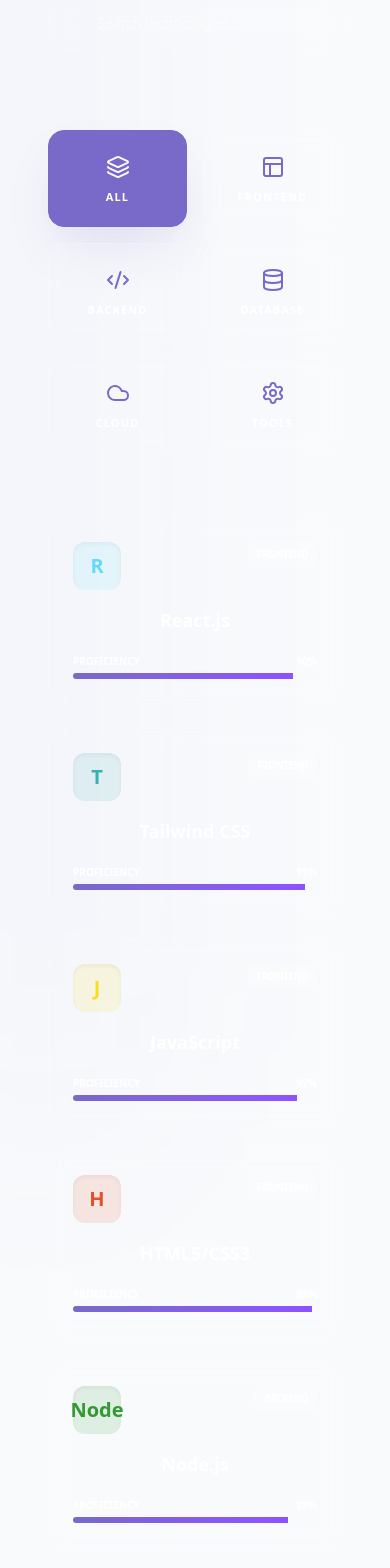
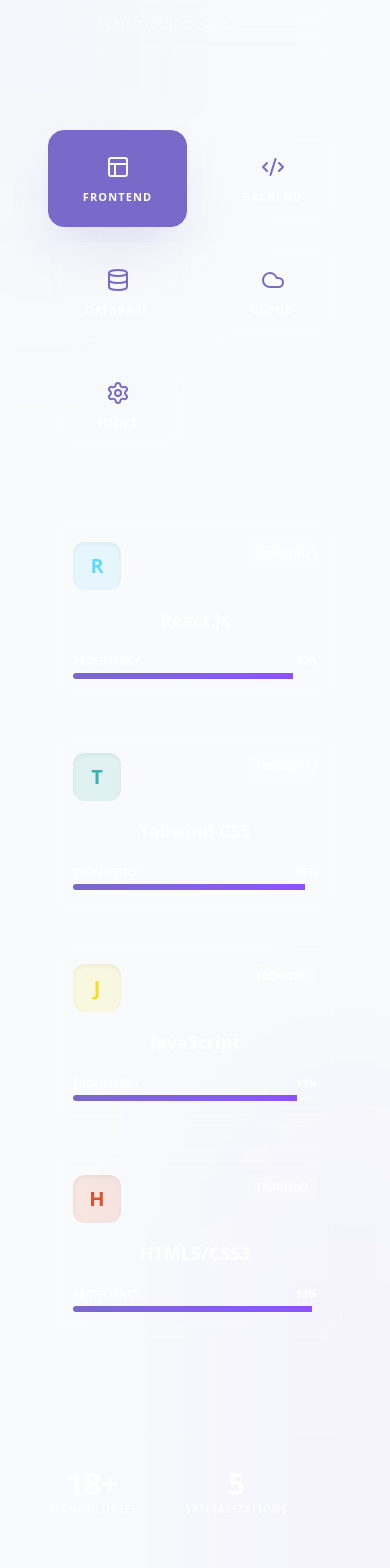
Before and after one commit to NAITIKK682/naitik-portfolio, a React (Vite) app: page / in a window 390 px wide. Shown: the part 2960-4528 px from the top of the page. Built offline with nearby package versions, Linux system fonts and the light colour scheme.

Commit message:
feat: update skills data and refine UI category filters

```diff
--- a/src/components/SkillsSection.jsx
+++ b/src/components/SkillsSection.jsx
@@ -6,11 +6,12 @@ import StarBackground from "./StarBackground";
 import {
   Code2, Terminal, Database, Cpu, Layout, Settings,
   Layers, Search, MousePointer2, ExternalLink,
-  ChevronRight, Sparkles, Box, ShieldCheck, Globe, Cloud
+  ChevronRight, Sparkles, Box, ShieldCheck, Globe, Cloud,
+  BarChart3, FileSpreadsheet
 } from "lucide-react";
 
 /* -------------------------------------------------------------------------- */
-/* DATA DEFINITION - Updated as per Resume                                    */
+/* DATA DEFINITION - Updated as per Request                                   */
 /* -------------------------------------------------------------------------- */
 
 const skills = [
@@ -34,16 +35,16 @@ const skills = [
   { name: "AWS", category: "Cloud", level: 75, icon: "AWS", color: "#FF9900" },
   { name: "Vercel", category: "Cloud", level: 85, icon: "Vc", color: "#000000" },
   { name: "Render", category: "Cloud", level: 80, icon: "Rd", color: "#46E3B7" },
-  { name: "Google Cloud", category: "Cloud", level: 70, icon: "GC", color: "#4285F4" },
 
   // Tools
   { name: "Git/GitHub", category: "Tools", level: 92, icon: "G", color: "#F05032" },
   { name: "VS Code", category: "Tools", level: 95, icon: "V", color: "#007ACC" },
   { name: "Google Colab", category: "Tools", level: 85, icon: "Col", color: "#F9AB00" },
+  { name: "MS Excel", category: "Tools", level: 88, icon: "Xl", color: "#217346" },
+  { name: "Power BI", category: "Tools", level: 82, icon: "Pb", color: "#F2C811" },
 ];
 
 const categories = [
-  { id: "All", icon: Layers, desc: "Complete Technical Stack" },
   { id: "Frontend", icon: Layout, desc: "UI/UX & Web Development" },
   { id: "Backend", icon: Code2, desc: "Server Logic & APIs" },
   { id: "Database", icon: Database, desc: "Data Management" },
@@ -111,7 +112,6 @@ const SkillCard = ({ skill }) => {
           {skill.name}
         </h3>
 
-        {/* Progress Bar */}
         <div className="mt-auto pt-4">
           <div className="flex justify-between text-[10px] mb-1 font-bold uppercase text-white/80">
             <span>Proficiency</span>
@@ -128,7 +128,6 @@ const SkillCard = ({ skill }) => {
         </div>
       </div>
 
-      {/* Background Glow Overlay */}
       <div
         className="absolute inset-0 rounded-2xl opacity-0 group-hover:opacity-10 transition-opacity duration-500 pointer-events-none"
         style={{ background: `radial-gradient(circle at center, ${skill.color}, transparent)` }}
@@ -142,7 +141,7 @@ const SkillCard = ({ skill }) => {
 /* -------------------------------------------------------------------------- */
 
 export default function SkillsSection() {
-  const [activeCategory, setActiveCategory] = useState("All");
+  const [activeCategory, setActiveCategory] = useState("Frontend");
   const [searchQuery, setSearchQuery] = useState("");
   const [mounted, setMounted] = useState(false);
 
@@ -150,7 +149,7 @@ export default function SkillsSection() {
 
   const filteredSkills = useMemo(() => {
     return skills.filter((skill) => {
-      const matchesCategory = activeCategory === "All" || skill.category === activeCategory;
+      const matchesCategory = skill.category === activeCategory;
       const matchesSearch = skill.name.toLowerCase().includes(searchQuery.toLowerCase());
       return matchesCategory && matchesSearch;
     });
@@ -161,10 +160,8 @@ export default function SkillsSection() {
   return (
     <section id="skills" className="py-32 px-4 relative min-h-screen bg-background overflow-hidden">
 
-      {/* --- STAR BACKGROUND INTEGRATION --- */}
       <StarBackground />
 
-      {/* --- PRE-RENDERED DECORATIONS (AURORA) --- */}
       <div className="absolute top-0 left-0 w-full h-full pointer-events-none z-0">
         <div className="absolute top-[-10%] left-[-10%] w-[40%] h-[40%] bg-primary/10 blur-[120px] rounded-full opacity-50" />
         <div className="absolute bottom-[-10%] right-[-10%] w-[40%] h-[40%] bg-violet-600/10 blur-[120px] rounded-full opacity-50" />
@@ -172,7 +169,6 @@ export default function SkillsSection() {
 
       <div className="container mx-auto max-w-7xl relative z-10">
 
-        {/* --- HEADER BLOCK --- */}
         <div className="flex flex-col lg:flex-row lg:items-end justify-between gap-8 mb-20">
           <div className="max-w-2xl text-left">
             <motion.div
@@ -211,8 +207,7 @@ export default function SkillsSection() {
           </motion.div>
         </div>
 
-        {/* --- CATEGORY SELECTOR --- */}
-        <div className="grid grid-cols-2 sm:grid-cols-3 lg:grid-cols-6 gap-4 mb-16">
+        <div className="grid grid-cols-2 sm:grid-cols-3 lg:grid-cols-5 gap-4 mb-16">
           {categories.map((cat, idx) => {
             const Icon = cat.icon;
             const isActive = activeCategory === cat.id;
@@ -245,7 +240,6 @@ export default function SkillsSection() {
           })}
         </div>
 
-        {/* --- GRID DISPLAY --- */}
         <motion.div
           layout
           className="grid grid-cols-1 sm:grid-cols-2 lg:grid-cols-3 xl:grid-cols-4 gap-6"
@@ -257,7 +251,6 @@ export default function SkillsSection() {
           </AnimatePresence>
         </motion.div>
 
-        {/* --- EMPTY STATE --- */}
         {filteredSkills.length === 0 && (
           <motion.div
             initial={{ opacity: 0 }}
@@ -272,7 +265,6 @@ export default function SkillsSection() {
           </motion.div>
         )}
 
-        {/* --- FOOTER STATS --- */}
         <motion.div
           initial={{ opacity: 0 }}
           whileInView={{ opacity: 1 }}
@@ -284,14 +276,9 @@ export default function SkillsSection() {
               <div className="text-[10px] uppercase font-bold text-white/80 tracking-widest">Technologies</div>
             </div>
             <div>
-              <div className="text-3xl font-black text-white">{categories.length - 1}</div>
+              <div className="text-3xl font-black text-white">{categories.length}</div>
               <div className="text-[10px] uppercase font-bold text-white/80 tracking-widest">Specializations</div>
             </div>
-          </div>
-
-          <div className="flex items-center gap-4 px-6 py-3 bg-primary/5 rounded-full border border-primary/10">
-            <Sparkles className="w-4 h-4 text-primary animate-pulse" />
-            <span className="text-xs font-medium text-primary">Full Stack Developer & AIML Enthusiast</span>
           </div>
         </motion.div>
       </div>
```
